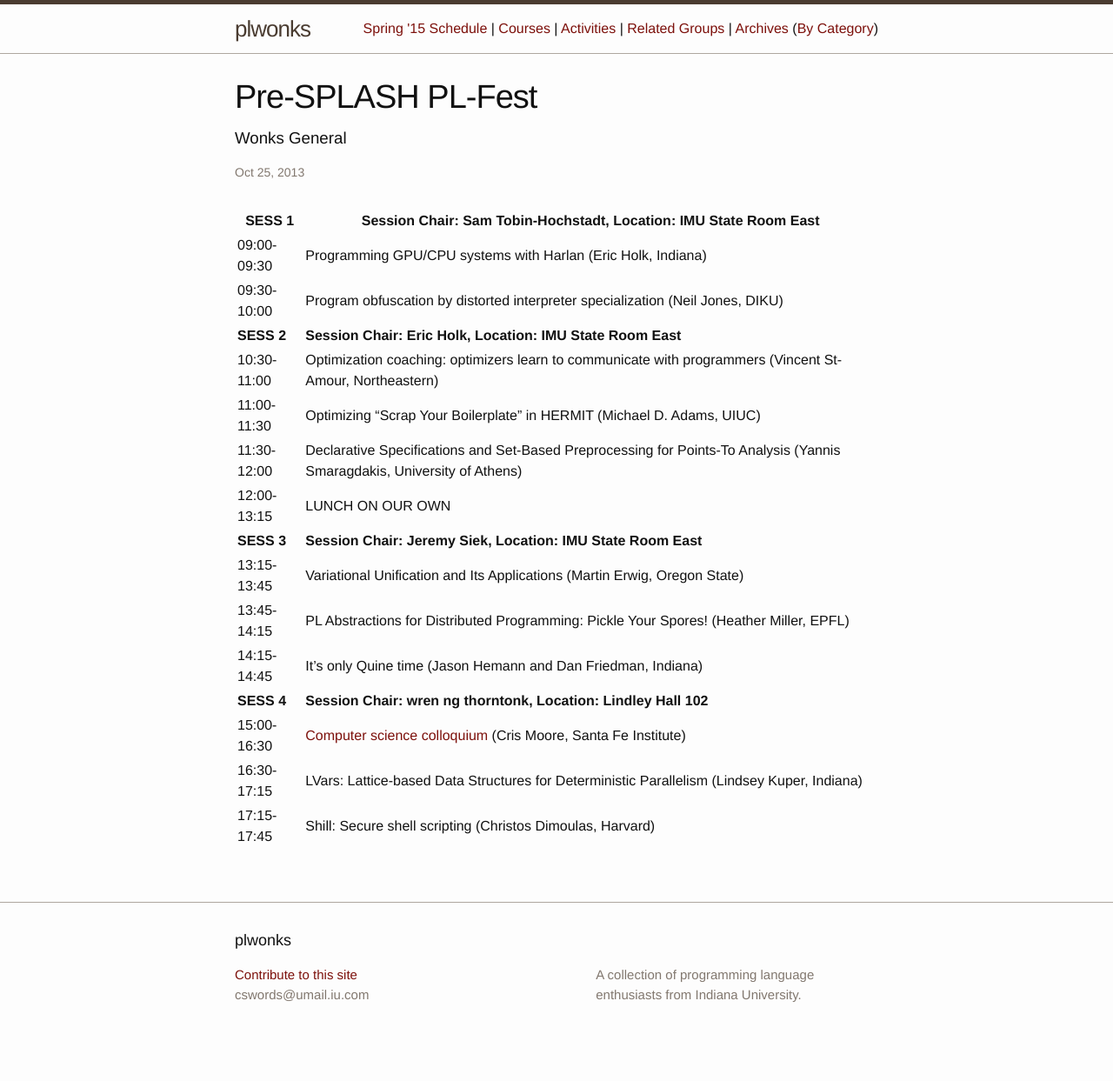
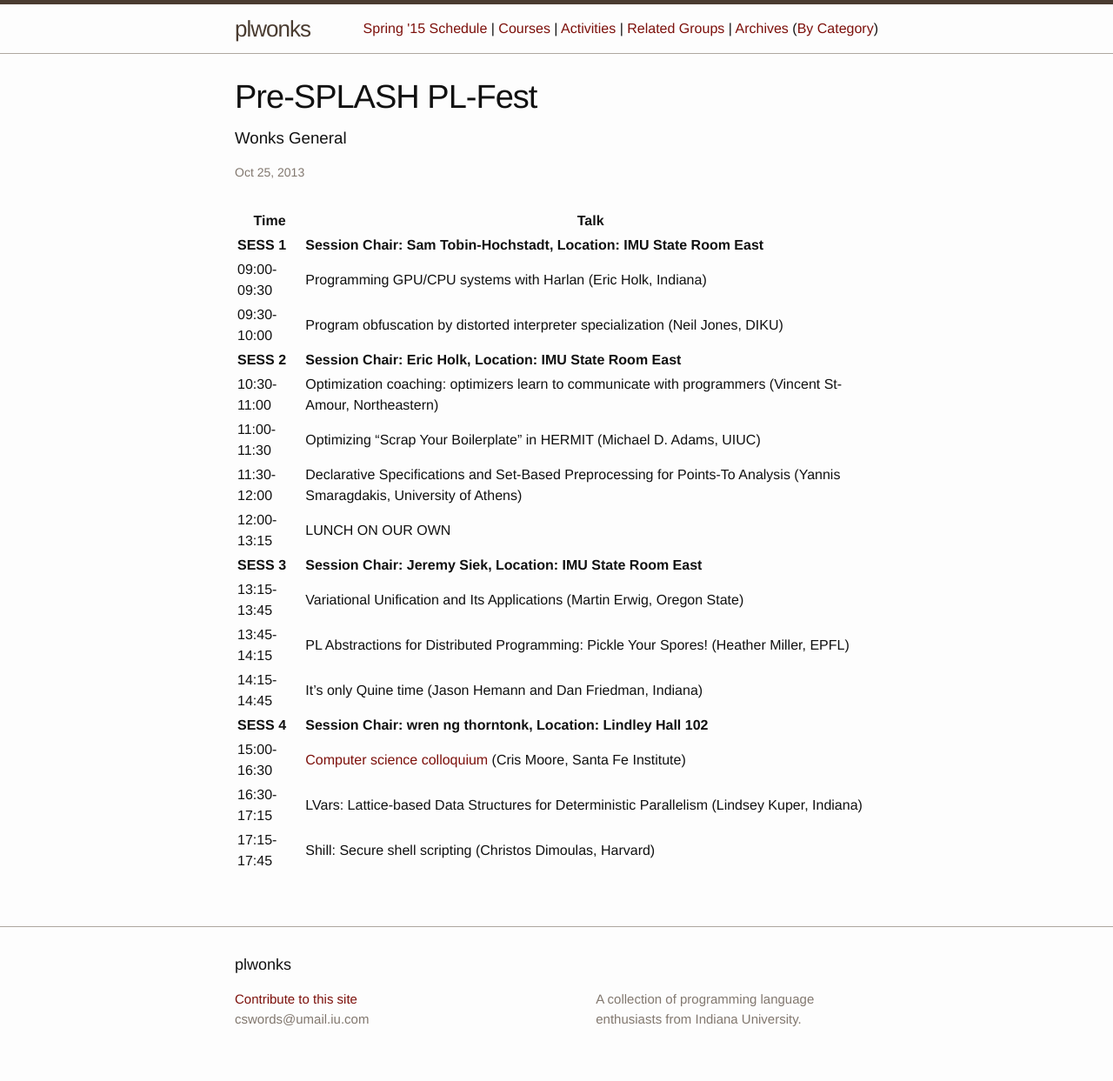
Before and after one commit to wonks/wonks.github.io, a Jekyll site: the page built from _posts/fl13/2013-10-25-pre-splash-wonks-fest.markdown, in a window 1280 px wide. Shown: the whole page at 87% size. Built offline with Jekyll 4.4.1, drawn with Linux system fonts in a browser that asks for light colours; Markdown is read by kramdown in place of the engine named in the settings; before the commit the page ends 1215 px from its top, so only the background shows below that.

Commit message:
The table on this still looks bad but that's a problem for another day.

```diff
--- a/_posts/fl13/2013-10-25-pre-splash-wonks-fest.markdown
+++ b/_posts/fl13/2013-10-25-pre-splash-wonks-fest.markdown
@@ -6,8 +6,9 @@ date:    2013-10-25 04:15:00
 categories: PLFest Fall2013
 ---
 
+| Time          | Talk                                                               |
+|---------------|--------------------------------------------------------------------|
 | **SESS 1** | **Session Chair: Sam Tobin-Hochstadt, Location: IMU State Room East** |
-|---------------|--------------------------------------------------------------------|
 | 09:00-09:30   |  Programming GPU/CPU systems with Harlan (Eric Holk, Indiana)      |
 | 09:30-10:00   |  Program obfuscation by distorted interpreter specialization (Neil Jones, DIKU) |
 | **SESS 2** | **Session Chair: Eric Holk, Location: IMU State Room East** |
```
